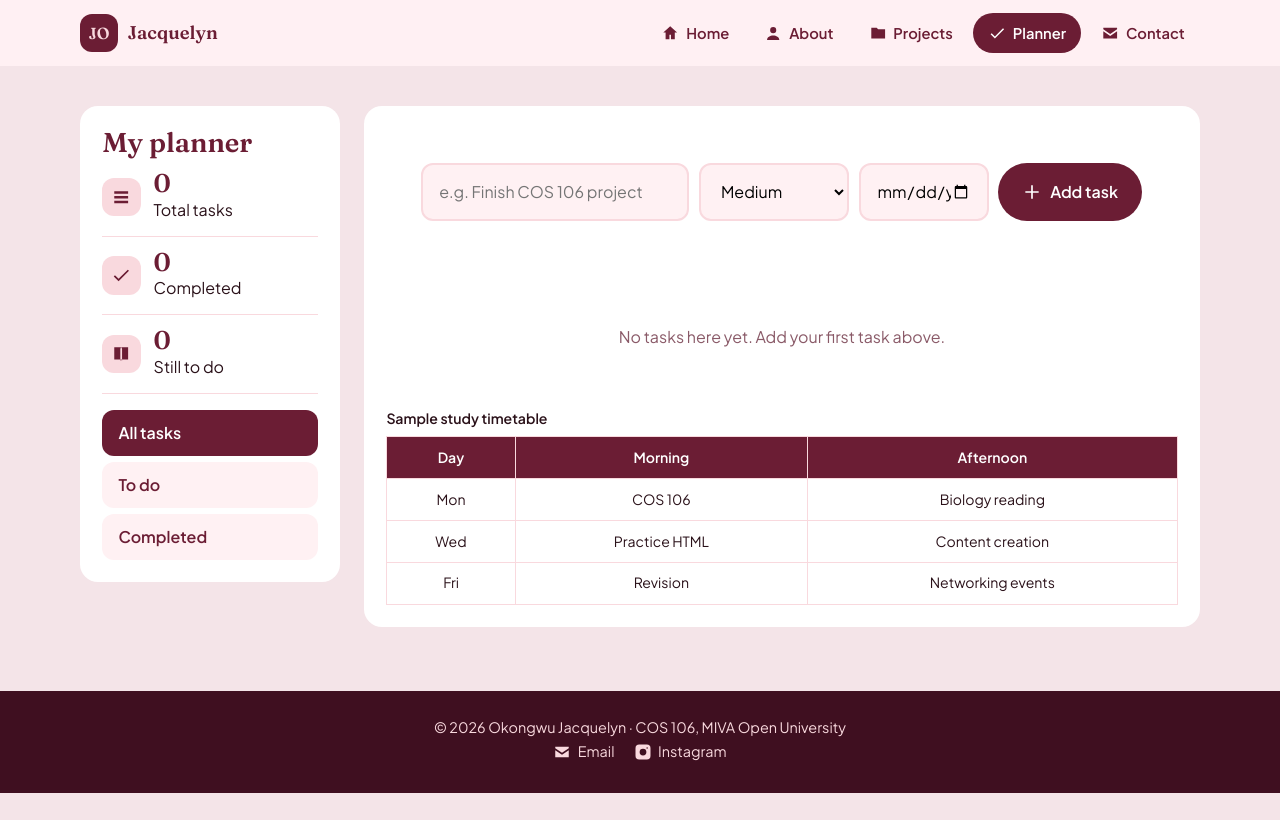
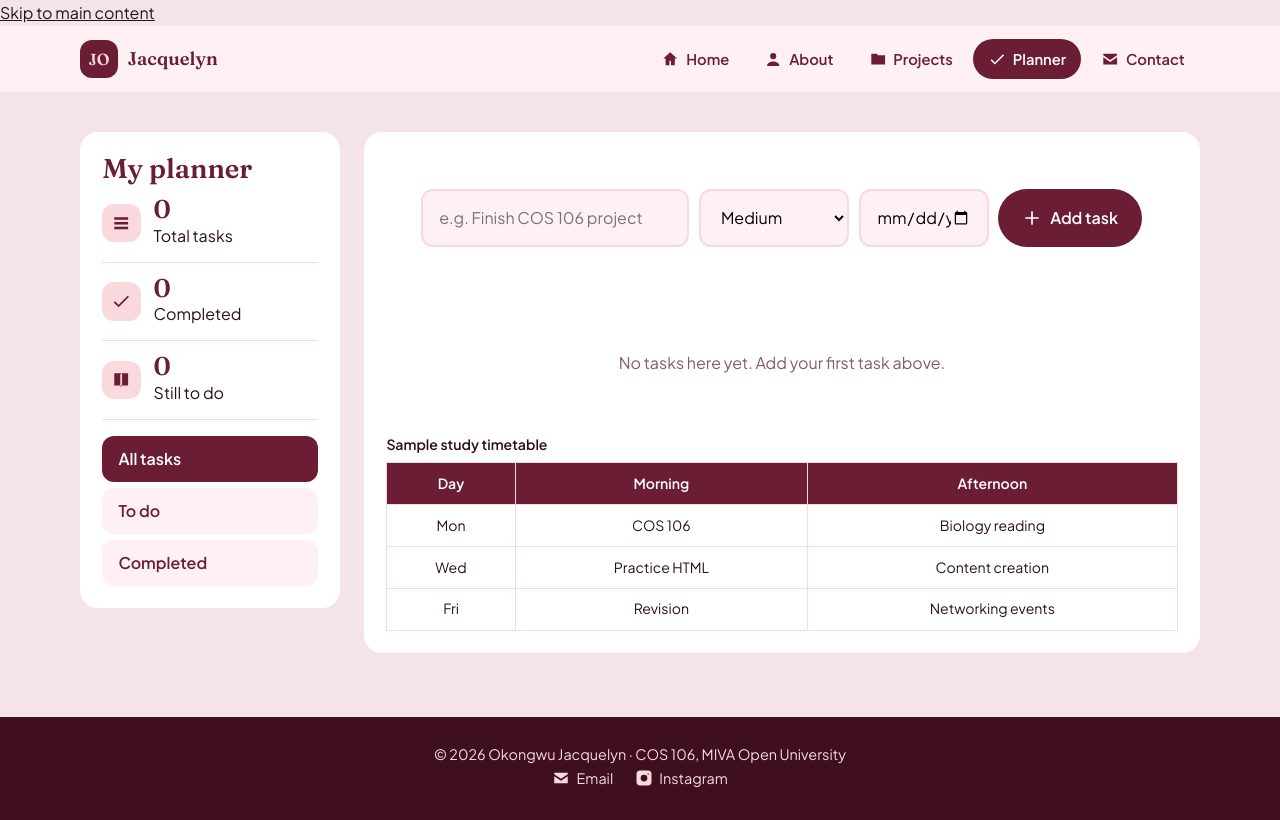
Before and after one commit to Jackie-dev-spec/Jackie-dev, a plain HTML site: page planner.html in a window 1280 px wide. Drawn offline with Linux system fonts and the light colour scheme.

Commit message:
planner.html

```diff
--- a/planner.html
+++ b/planner.html
@@ -1,24 +1,117 @@
 <!DOCTYPE html>
-<html lang="en"><head><meta charset="UTF-8"><meta name="viewport" content="width=device-width,initial-scale=1">
-<title>Academic Planner | Okongwu Jacquelyn</title>
-<link rel="preconnect" href="https://fonts.googleapis.com"><link rel="preconnect" href="https://fonts.gstatic.com" crossorigin>
-<link href="https://fonts.googleapis.com/css2?family=Fraunces:wght@500;600&family=Plus+Jakarta+Sans:wght@400;600&display=swap" rel="stylesheet">
-<link rel="stylesheet" href="css/style.css"></head>
+<html lang="en">
+<head>
+  <meta charset="UTF-8">
+  <meta name="viewport" content="width=device-width, initial-scale=1.0">
+  <title>Academic Planner | Okongwu Jacquelyn</title>
+  <meta name="description" content="An academic planner by Okongwu Jacquelyn to add tasks, set priorities and due dates, and track a weekly study timetable.">
+  <meta name="theme-color" content="#0a0c1b">
+  <link rel="icon" href="favicon.svg" type="image/svg+xml">
+  <link rel="preconnect" href="https://fonts.googleapis.com">
+  <link rel="preconnect" href="https://fonts.gstatic.com" crossorigin>
+  <link rel="stylesheet" href="https://fonts.googleapis.com/css2?family=Fraunces:wght@500;600&family=Plus+Jakarta+Sans:wght@400;600&display=swap">
+  <link rel="stylesheet" href="css/style.css">
+  <script>
+    document.documentElement.classList.add("js");
+    try {
+      var saved = localStorage.getItem("theme");
+      var theme = saved ? JSON.parse(saved) : (matchMedia("(prefers-color-scheme: light)").matches ? "light" : "dark");
+      document.documentElement.dataset.theme = theme;
+    } catch (e) { document.documentElement.dataset.theme = "dark"; }
+  </script>
+  <script src="js/main.js" defer></script>
+</head>
 <body class="planner">
-<header class="nav"><div class="wrap"><a class="logo" href="index.html"><b>JO</b>Jacquelyn</a>
-<button class="menu-btn" aria-label="Menu" aria-expanded="false"><svg class="ic"><use href="#i-list"/></svg></button>
-<nav aria-label="Main"><ul><li><a href="index.html"><svg class="ic"><use href="#i-home"/></svg>Home</a></li><li><a href="about.html"><svg class="ic"><use href="#i-user"/></svg>About</a></li><li><a href="projects.html"><svg class="ic"><use href="#i-folder"/></svg>Projects</a></li><li><a href="planner.html" aria-current="page"><svg class="ic"><use href="#i-check"/></svg>Planner</a></li><li><a href="contact.html"><svg class="ic"><use href="#i-mail"/></svg>Contact</a></li></ul></nav></div></header>
-<main>
-<div class="wrap dash"><aside class="panel"><h1 style="font-size:1.7rem;color:var(--wine)">My planner</h1>
-<div class="stat"><svg class="ic"><use href="#i-list"/></svg><div><b id="nAll">0</b>Total tasks</div></div>
-<div class="stat"><svg class="ic"><use href="#i-check"/></svg><div><b id="nDone">0</b>Completed</div></div>
-<div class="stat"><svg class="ic"><use href="#i-book"/></svg><div><b id="nLeft">0</b>Still to do</div></div>
-<div class="filters"><button class="on" data-f="all">All tasks</button><button data-f="todo">To do</button><button data-f="done">Completed</button></div></aside>
-<section class="panel"><form id="taskForm" class="add" novalidate>
-<input name="task" placeholder="e.g. Finish COS 106 project" aria-label="Task"><select name="priority" aria-label="Priority"><option value="high">High</option><option value="medium" selected>Medium</option><option value="low">Low</option></select><input type="date" name="due" aria-label="Due date"><button class="btn"><svg class="ic"><use href="#i-plus"/></svg>Add task</button></form>
-<p class="err" id="taskErr" role="alert"></p><ul class="tasks" id="taskList"></ul>
-<table class="sched"><caption style="text-align:left;font-weight:600;margin-bottom:.4rem">Sample study timetable</caption><thead><tr><th scope="col">Day</th><th scope="col">Morning</th><th scope="col">Afternoon</th></tr></thead>
-<tbody><tr><td>Mon</td><td>COS 106</td><td>Biology reading</td></tr><tr><td>Wed</td><td>Practice HTML</td><td>Content creation</td></tr><tr><td>Fri</td><td>Revision</td><td>Networking events</td></tr></tbody></table></section></div></main>
-<footer class="foot"><p>&copy; 2026 Okongwu Jacquelyn · COS 106, MIVA Open University</p>
-<p><a href="mailto:j.okongwu0337@miva.edu.ng"><svg class="ic"><use href="#i-mail"/></svg>Email</a><a href="https://instagram.com/Jackie_zinny"><svg class="ic"><use href="#i-insta"/></svg>Instagram</a></p></footer>
-<script src="js/main.js"></script></body></html>
+
+  <svg xmlns="http://www.w3.org/2000/svg" style="display:none" aria-hidden="true">
+    <symbol id="i-list" viewBox="0 0 24 24"><path d="M3 6h18M3 12h18M3 18h18" fill="none" stroke="currentColor" stroke-width="2" stroke-linecap="round"/></symbol>
+    <symbol id="i-home" viewBox="0 0 24 24"><path d="M3 11l9-8 9 8v10h-6v-6H9v6H3z" fill="none" stroke="currentColor" stroke-width="2" stroke-linejoin="round"/></symbol>
+    <symbol id="i-user" viewBox="0 0 24 24"><circle cx="12" cy="8" r="4" fill="none" stroke="currentColor" stroke-width="2"/><path d="M4 21c0-4 4-6 8-6s8 2 8 6" fill="none" stroke="currentColor" stroke-width="2"/></symbol>
+    <symbol id="i-folder" viewBox="0 0 24 24"><path d="M3 6h7l2 2h9v11H3z" fill="none" stroke="currentColor" stroke-width="2" stroke-linejoin="round"/></symbol>
+    <symbol id="i-check" viewBox="0 0 24 24"><path d="M4 12l5 5L20 6" fill="none" stroke="currentColor" stroke-width="2" stroke-linecap="round" stroke-linejoin="round"/></symbol>
+    <symbol id="i-mail" viewBox="0 0 24 24"><rect x="3" y="5" width="18" height="14" rx="2" fill="none" stroke="currentColor" stroke-width="2"/><path d="M3 7l9 6 9-6" fill="none" stroke="currentColor" stroke-width="2"/></symbol>
+    <symbol id="i-book" viewBox="0 0 24 24"><path d="M4 5a2 2 0 0 1 2-2h14v16H6a2 2 0 0 0-2 2z M4 5v16" fill="none" stroke="currentColor" stroke-width="2" stroke-linejoin="round"/></symbol>
+    <symbol id="i-plus" viewBox="0 0 24 24"><path d="M12 5v14M5 12h14" fill="none" stroke="currentColor" stroke-width="2" stroke-linecap="round"/></symbol>
+    <symbol id="i-insta" viewBox="0 0 24 24"><rect x="3" y="3" width="18" height="18" rx="5" fill="none" stroke="currentColor" stroke-width="2"/><circle cx="12" cy="12" r="4" fill="none" stroke="currentColor" stroke-width="2"/><circle cx="17.5" cy="6.5" r="1" fill="currentColor"/></symbol>
+  </svg>
+
+  <a class="skip-link" href="#main">Skip to main content</a>
+  <div class="scroll-progress" aria-hidden="true"></div>
+  <div class="bg-grid" aria-hidden="true"></div>
+
+  <header class="nav">
+    <div class="wrap">
+      <a class="logo" href="index.html" aria-label="Okongwu Jacquelyn, home"><b>JO</b>Jacquelyn</a>
+
+      <button class="menu-btn" aria-label="Menu" aria-expanded="false">
+        <svg class="ic"><use href="#i-list"/></svg>
+      </button>
+
+      <nav aria-label="Main">
+        <ul>
+          <li><a href="index.html"><svg class="ic"><use href="#i-home"/></svg>Home</a></li>
+          <li><a href="about.html"><svg class="ic"><use href="#i-user"/></svg>About</a></li>
+          <li><a href="projects.html"><svg class="ic"><use href="#i-folder"/></svg>Projects</a></li>
+          <li><a href="planner.html" aria-current="page"><svg class="ic"><use href="#i-check"/></svg>Planner</a></li>
+          <li><a href="contact.html"><svg class="ic"><use href="#i-mail"/></svg>Contact</a></li>
+        </ul>
+      </nav>
+    </div>
+  </header>
+
+  <main id="main">
+    <div class="wrap dash">
+
+      <aside class="panel">
+        <h1 style="font-size:1.7rem;color:var(--wine)">My planner</h1>
+        <div class="stat"><svg class="ic"><use href="#i-list"/></svg><div><b id="nAll">0</b>Total tasks</div></div>
+        <div class="stat"><svg class="ic"><use href="#i-check"/></svg><div><b id="nDone">0</b>Completed</div></div>
+        <div class="stat"><svg class="ic"><use href="#i-book"/></svg><div><b id="nLeft">0</b>Still to do</div></div>
+        <div class="filters">
+          <button class="on" data-f="all">All tasks</button>
+          <button data-f="todo">To do</button>
+          <button data-f="done">Completed</button>
+        </div>
+      </aside>
+
+      <section class="panel">
+        <form id="taskForm" class="add" novalidate>
+          <input name="task" placeholder="e.g. Finish COS 106 project" aria-label="Task">
+          <select name="priority" aria-label="Priority">
+            <option value="high">High</option>
+            <option value="medium" selected>Medium</option>
+            <option value="low">Low</option>
+          </select>
+          <input type="date" name="due" aria-label="Due date">
+          <button class="btn"><svg class="ic"><use href="#i-plus"/></svg>Add task</button>
+        </form>
+
+        <p class="err" id="taskErr" role="alert"></p>
+        <ul class="tasks" id="taskList"></ul>
+
+        <table class="sched">
+          <caption style="text-align:left;font-weight:600;margin-bottom:.4rem">Sample study timetable</caption>
+          <thead>
+            <tr><th scope="col">Day</th><th scope="col">Morning</th><th scope="col">Afternoon</th></tr>
+          </thead>
+          <tbody>
+            <tr><td>Mon</td><td>COS 106</td><td>Biology reading</td></tr>
+            <tr><td>Wed</td><td>Practice HTML</td><td>Content creation</td></tr>
+            <tr><td>Fri</td><td>Revision</td><td>Networking events</td></tr>
+          </tbody>
+        </table>
+      </section>
+
+    </div>
+  </main>
+
+  <footer class="foot">
+    <p>&copy; 2026 Okongwu Jacquelyn · COS 106, MIVA Open University</p>
+    <p>
+      <a href="mailto:j.okongwu0337@miva.edu.ng"><svg class="ic"><use href="#i-mail"/></svg>Email</a>
+      <a href="https://instagram.com/Jackie_zinny"><svg class="ic"><use href="#i-insta"/></svg>Instagram</a>
+    </p>
+  </footer>
+
+</body>
+</html>
```
